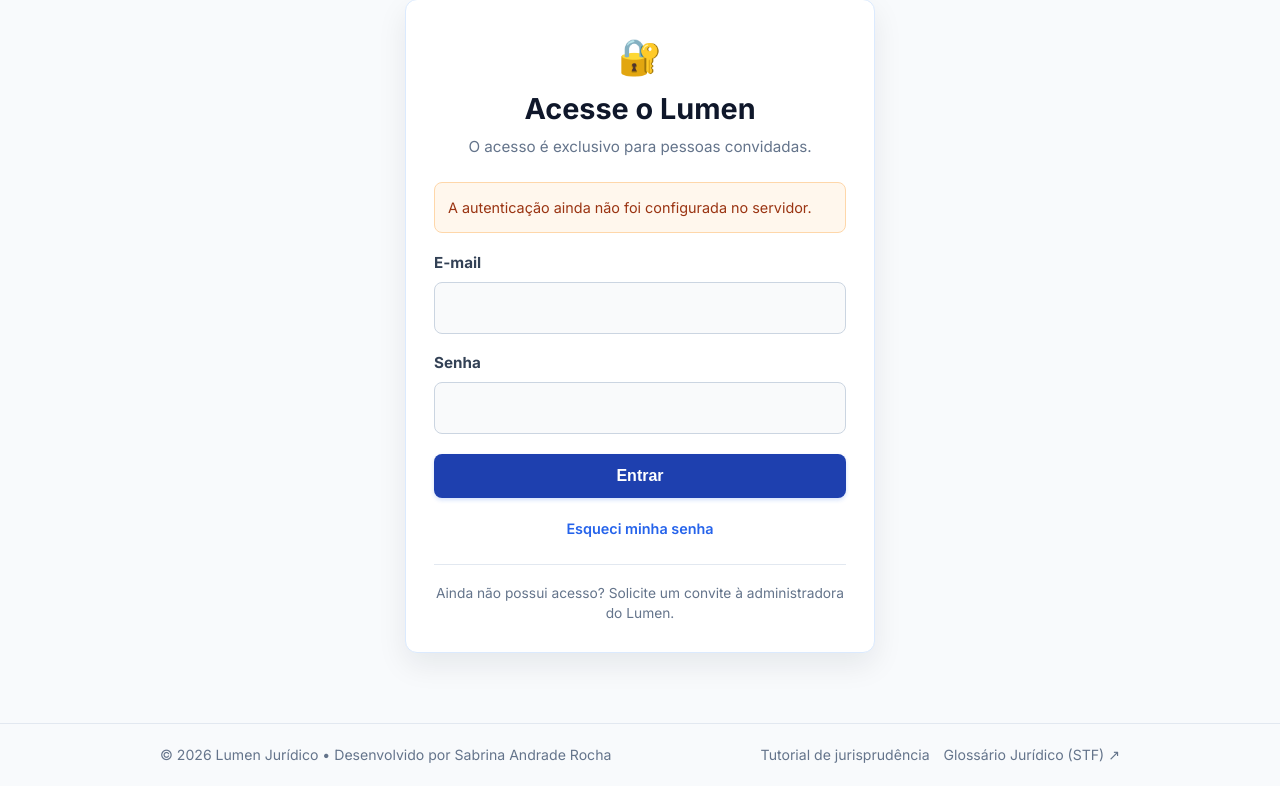
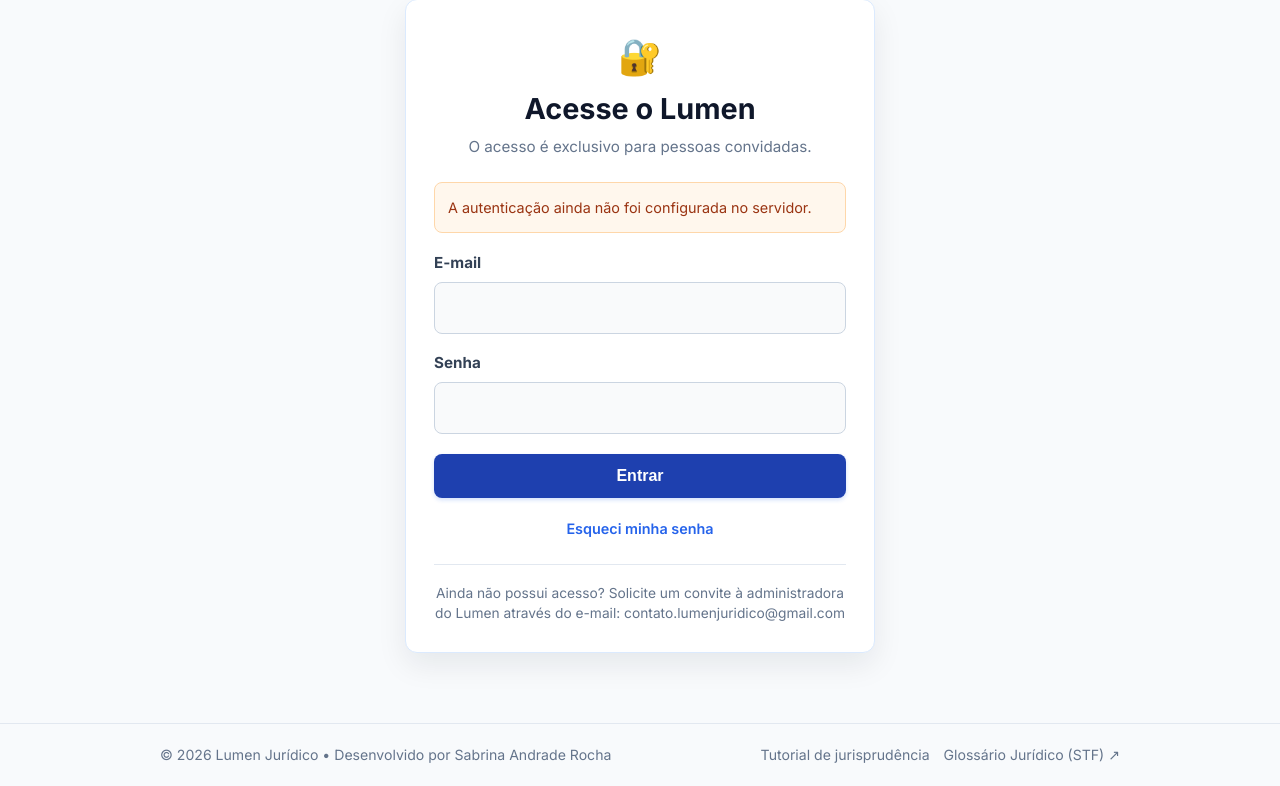
Before and after one commit to sabrinaandraderocha-cmyk/lumen-juridico, a Flask app: page /login in a window 1280 px wide. Shown: the part 153-939 px from the top of the page. Run offline with Flask 3, Linux system fonts and the light colour scheme.

Commit message:
Update login.html

```diff
--- a/templates/login.html
+++ b/templates/login.html
@@ -33,7 +33,7 @@
     </div>
 
     <div style="margin-top:22px; padding-top:18px; border-top:1px solid #e2e8f0; text-align:center; color:#64748b; font-size:.86rem; line-height:1.5;">
-      Ainda não possui acesso? Solicite um convite à administradora do Lumen.
+      Ainda não possui acesso? Solicite um convite à administradora do Lumen através do e-mail: contato.lumenjuridico@gmail.com
     </div>
   </section>
 </div>
```
